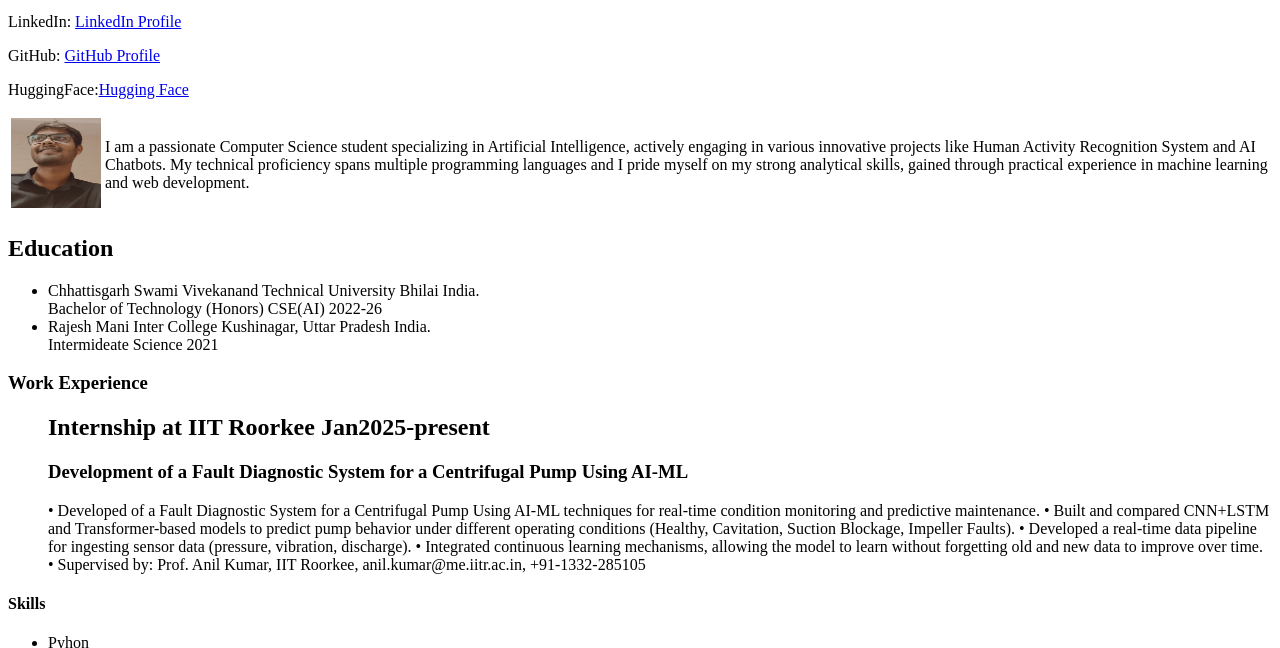
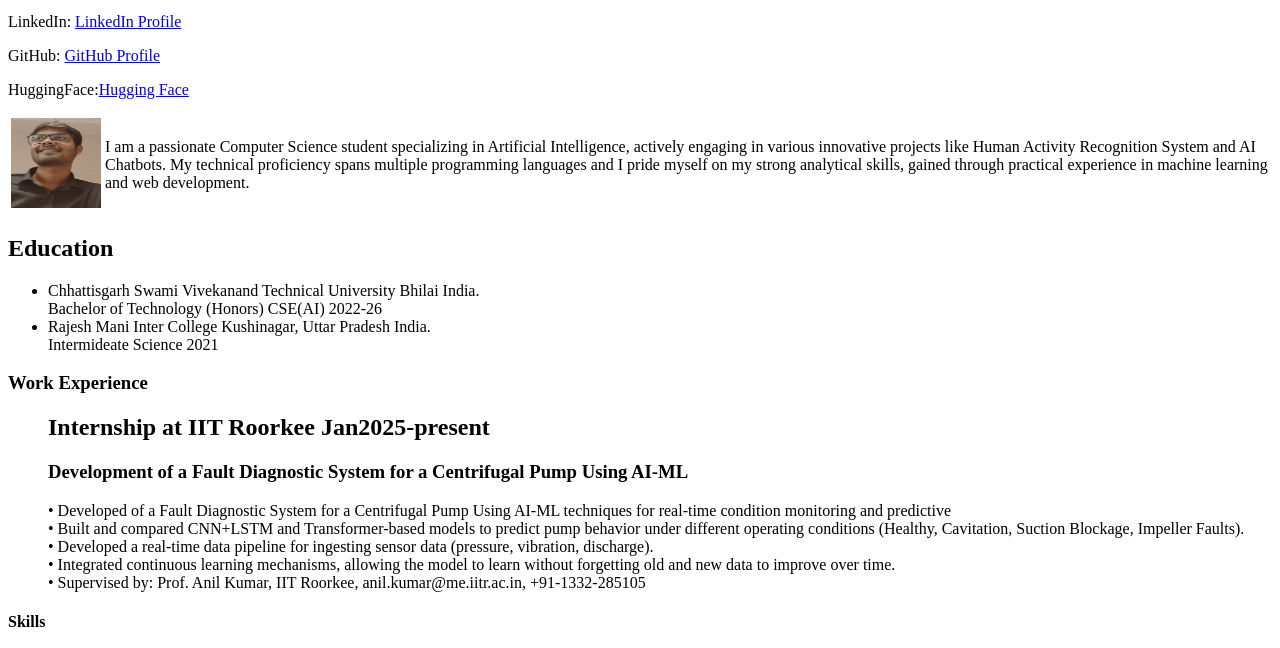
Before and after one commit to DileepKushwah/portfolio, a plain HTML site: page index.html in a window 1280 px wide. Shown: the part 101-749 px from the top of the page. Drawn offline with Linux system fonts and the light colour scheme.

Commit message:
Update index.html

```diff
--- a/index.html
+++ b/index.html
@@ -49,13 +49,13 @@
                     <p>
                     <h3>Development of a Fault Diagnostic System for a Centrifugal Pump Using AI-ML </h3>
                     • Developed of a Fault Diagnostic System for a Centrifugal Pump Using AI-ML techniques for real-time condition
- monitoring and predictive maintenance.
- • Built and compared CNN+LSTM and Transformer-based models to predict pump behavior under different
- operating conditions (Healthy, Cavitation, Suction Blockage, Impeller Faults).
- • Developed a real-time data pipeline for ingesting sensor data (pressure, vibration, discharge).
- • Integrated continuous learning mechanisms, allowing the model to learn without forgetting old and new data to
- improve over time.
- • Supervised by: Prof. Anil Kumar, IIT Roorkee, anil.kumar@me.iitr.ac.in, +91-1332-285105</p>
+                     monitoring and predictive <br>
+                    • Built and compared CNN+LSTM and Transformer-based models to predict pump behavior under different
+                    operating conditions (Healthy, Cavitation, Suction Blockage, Impeller Faults).<br>
+                   • Developed a real-time data pipeline for ingesting sensor data (pressure, vibration, discharge).<br>
+                   • Integrated continuous learning mechanisms, allowing the model to learn without forgetting old and new data to
+                   improve over time.<br>
+                 • Supervised by: Prof. Anil Kumar, IIT Roorkee, anil.kumar@me.iitr.ac.in, +91-1332-285105</p>
                 </li>
             </ul>
 
```
